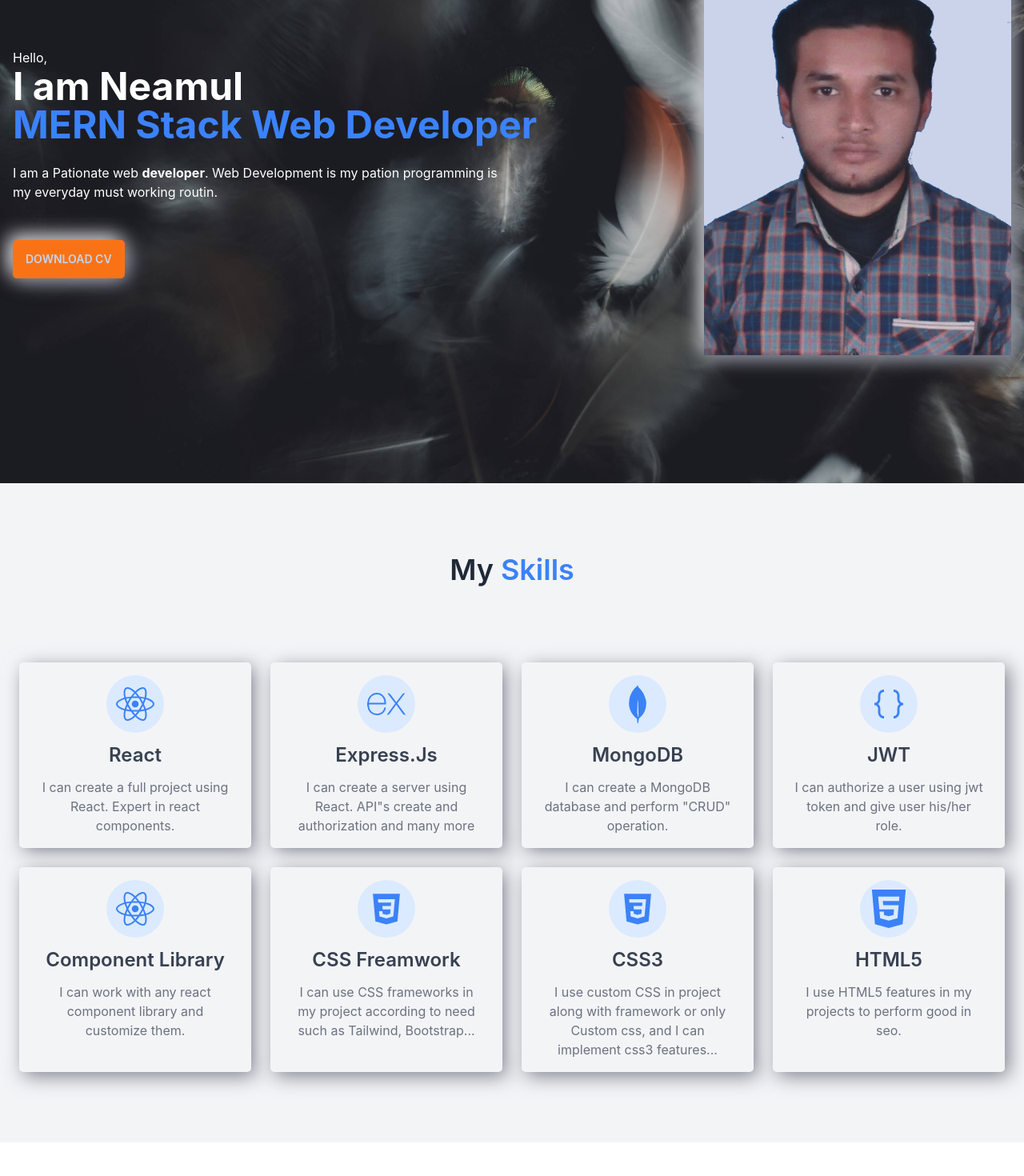
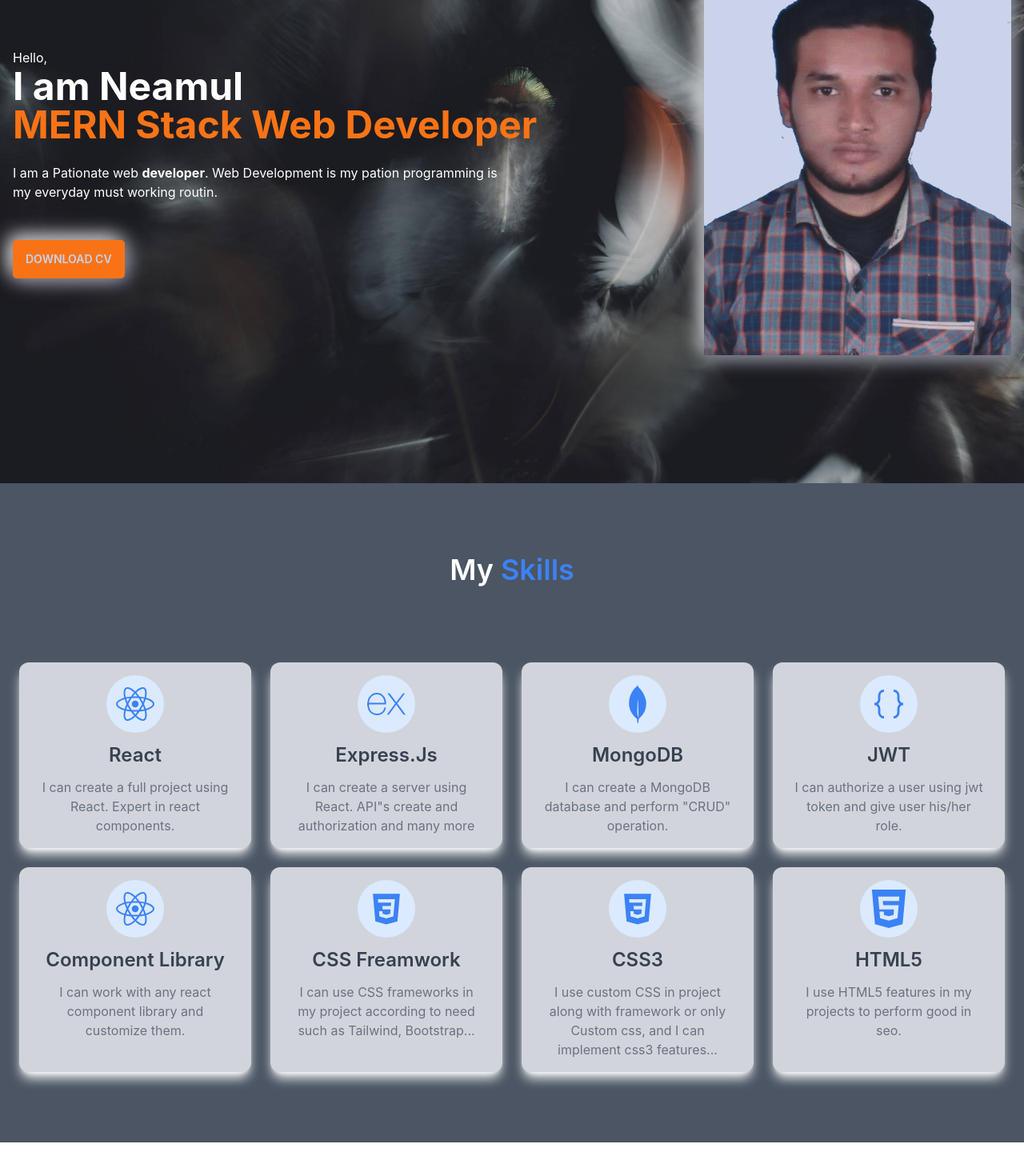
Before and after one commit to Neamul01/portfolio, a React (Create React App) app: page / in a window 1280 px wide. Shown: the part 260-1730 px from the top of the page at 80% size. Built offline with nearby package versions, Linux system fonts and the light colour scheme.

Commit message:
style change

```diff
--- a/src/components/Banner.js
+++ b/src/components/Banner.js
@@ -11,7 +11,7 @@ const Banner = () => {
             <div class=" max-w-screen-xl hero-content flex-col-reverse lg:flex-row gap-16">
                 <div class="text-center lg:text-left">
                     <p><span className=''>Hello,</span></p>
-                    <h1 class="text-5xl font-bold"><span className='hover:italic'>I am Neamul</span> <br /> <span className='text-primary'>MERN Stack Web Developer</span> </h1>
+                    <h1 class="text-5xl font-bold"><span className='hover:italic'>I am Neamul</span> <br /> <span className='text-secondary'>MERN Stack Web Developer</span> </h1>
                     <p class="py-6 pr-44">
                         I am a Pationate web <span className="font-bold">developer</span>. Web Development is my pation programming is my everyday must working routin.
                     </p>
--- a/src/components/Skills.js
+++ b/src/components/Skills.js
@@ -55,9 +55,9 @@ const Skills = () => {
         }
     ]
     return (
-        <section class="bg-gray-100 dark:bg-gray-900 py-12">
+        <section class="bg-gray-600 dark:bg-gray-900 py-12 text-white">
             <div class="container px-6 py-10 mx-auto">
-                <h1 class="text-3xl font-semibold text-center text-gray-800 capitalize lg:text-4xl dark:text-white">My <span class="text-blue-500 hover:italic cursor-move">Skills</span></h1>
+                <h1 class="text-3xl font-semibold text-center text-white capitalize lg:text-4xl dark:text-white">My <span class="text-blue-500 hover:italic cursor-move">Skills</span></h1>
 
                 <div class="grid grid-cols-1 gap-4 mt-12 md:mt-24 md:gap-6 md:grid-cols-3 xl:grid-cols-4">
                     {
--- a/src/components/SkillsCard.js
+++ b/src/components/SkillsCard.js
@@ -3,7 +3,7 @@ import React from 'react';
 const SkillsCard = ({ skill }) => {
     const { name, description, icon } = skill;
     return (
-        <div class="flex flex-col items-center p-6 py-4 space-y-3 text-center bg-gray-100 rounded-xl dark:bg-gray-800 overflow-hidden cursor-pointer custom-box-shadow custom-animation">
+        <div class="flex flex-col items-center p-6 py-4 space-y-3 text-center bg-gray-300 rounded-xl dark:bg-gray-800 overflow-hidden cursor-pointer shadow-lg shadow-white custom-animation">
             <span class="inline-block p-3 text-blue-500 bg-blue-100 rounded-full dark:text-white dark:bg-blue-500">
                 {icon}
             </span>
```
